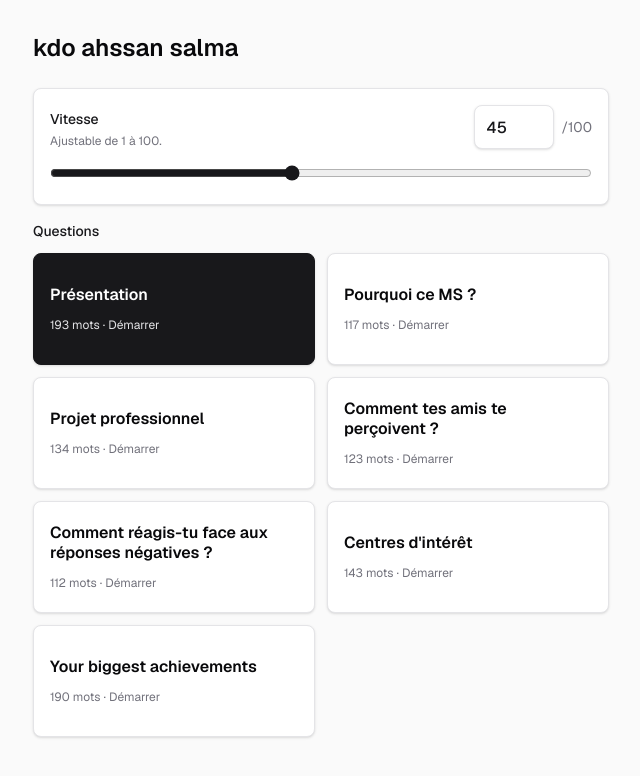
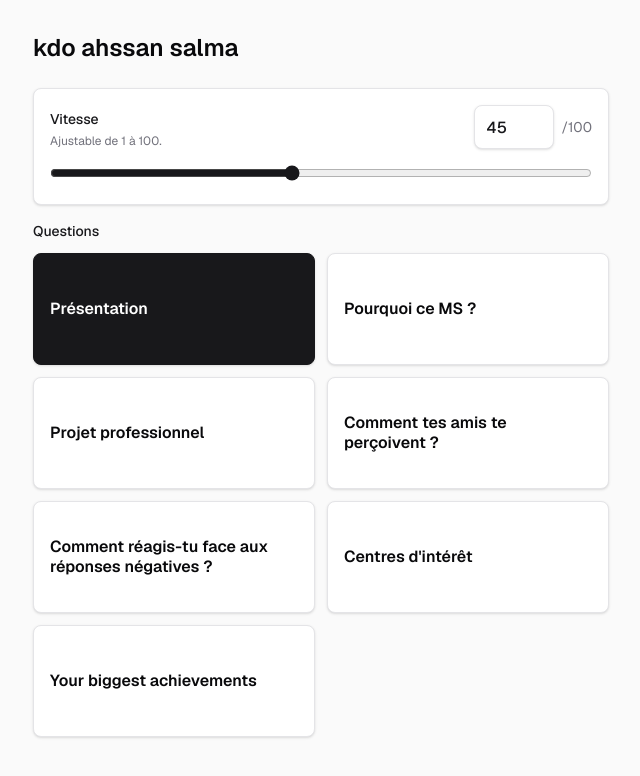
Before and after one commit to kolothmane/tbs-entretien, a Next.js app: page / in a window 1280 px wide. Shown: the top 776 px of the page, without its empty margins (319-959 px from the left). Built offline with nearby package versions, Linux system fonts and the light colour scheme.

Commit message:
Simplify question cards

```diff
--- a/app/ui/reader-app.tsx
+++ b/app/ui/reader-app.tsx
@@ -309,7 +309,6 @@ export default function ReaderApp() {
             <div className="mt-3 grid gap-3 sm:grid-cols-2">
               {QUESTIONS.map((q) => {
                 const isSelected = q.id === questionId;
-                const words = countWords(q.answer);
 
                 return (
                   <button
@@ -324,15 +323,6 @@ export default function ReaderApp() {
                   >
                     <span className="block text-base font-semibold leading-5">
                       {q.label}
-                    </span>
-                    <span
-                      className={`mt-3 block text-xs ${
-                        isSelected
-                          ? "text-zinc-200 dark:text-zinc-700"
-                          : "text-zinc-500 dark:text-zinc-400"
-                      }`}
-                    >
-                      {words} mot{words > 1 ? "s" : ""} · Démarrer
                     </span>
                   </button>
                 );
```
